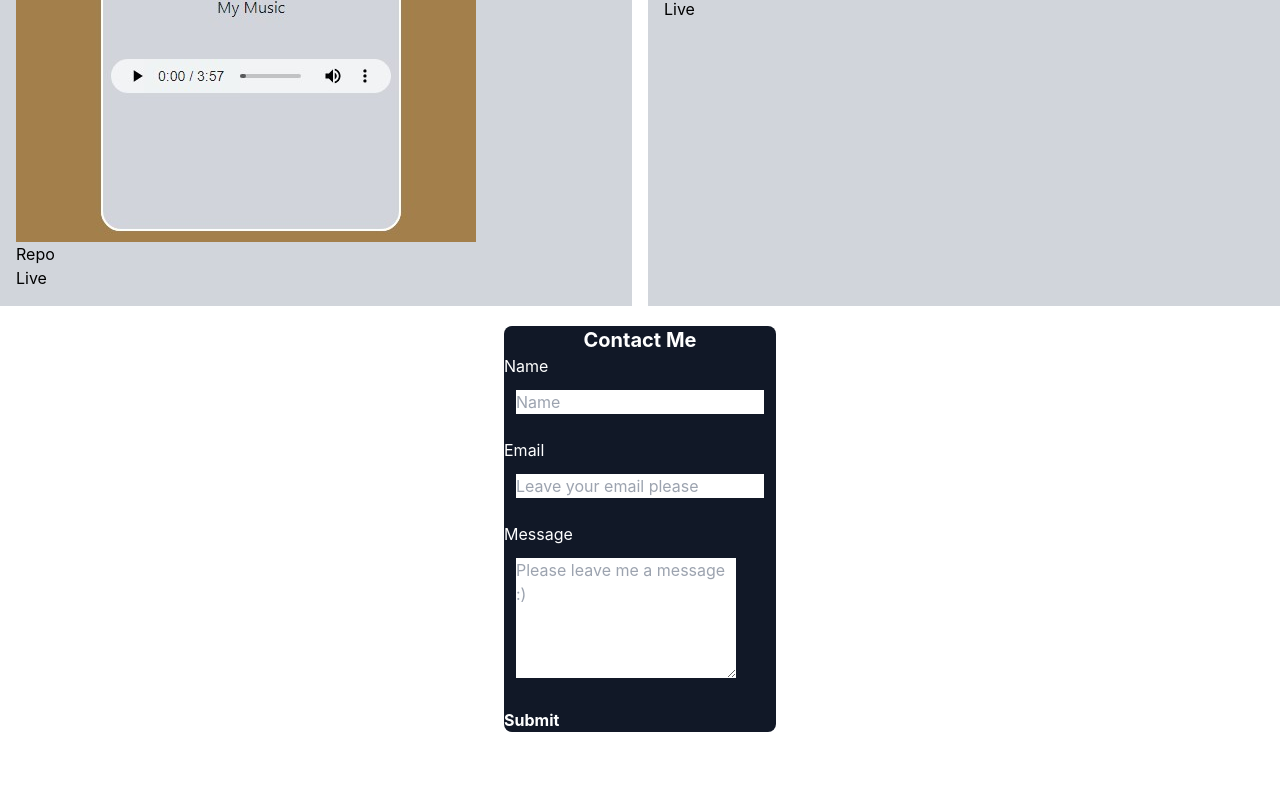
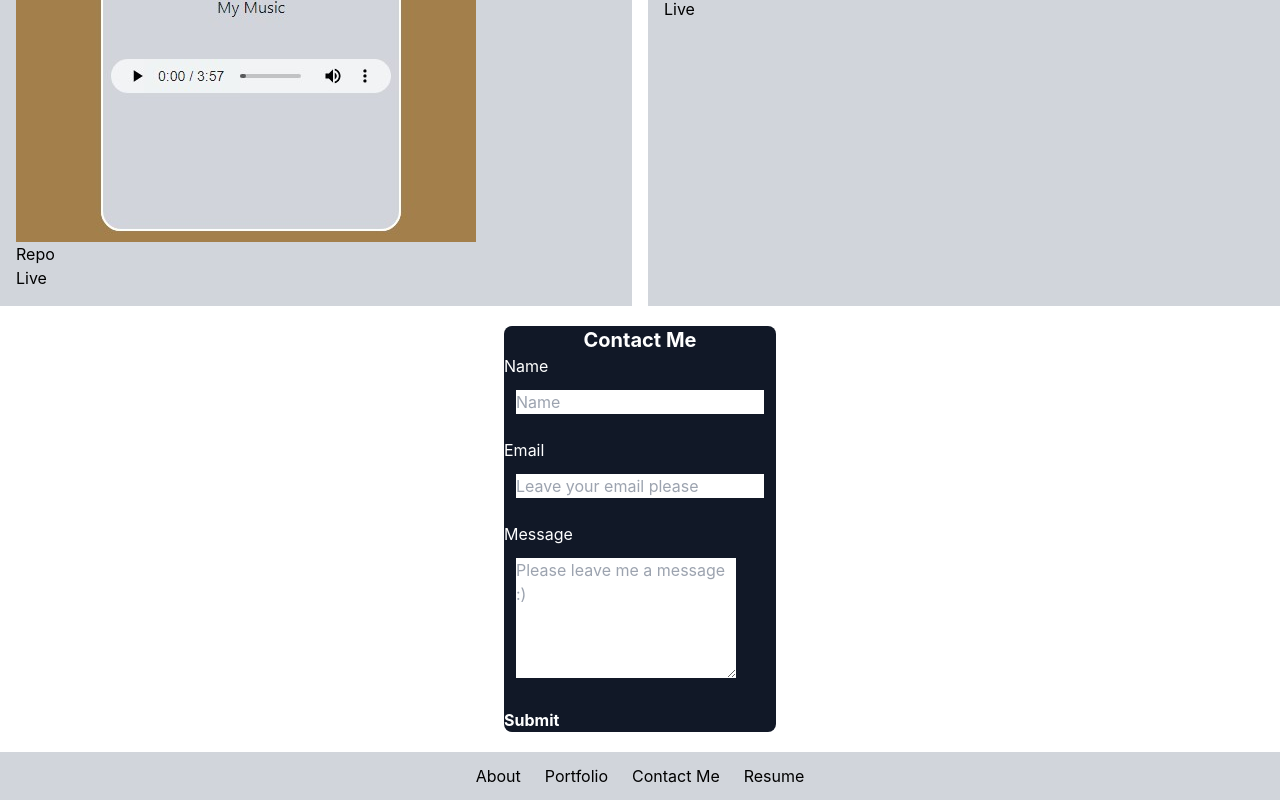
Before and after one commit to Kingnick253/portfolio-react, a React (Create React App) app: page / in a window 1280 px wide. Shown: the part 2294-3094 px from the top of the page. Before the commit the page ends 3046 px from the top, so only its background shows below. Built offline with nearby package versions, Linux system fonts and the light colour scheme.

Commit message:
added basic footer for now, will style more tomorrow

```diff
--- a/src/App.js
+++ b/src/App.js
@@ -1,5 +1,6 @@
 import React from 'react';
 import './App.css';
+import Footer from './components/Footer';
 // import  PortfolioContainer from "./components/PortfolioContainer";
 import { Navbar } from "./components/Navbar";
 import { About } from './pages/About';
@@ -14,6 +15,7 @@ function App() {
     <Portfolio />
     <Contact />
     </div>
+    <Footer />
     </>
   );
 }
--- a/src/components/Footer.js
+++ b/src/components/Footer.js
@@ -0,0 +1,12 @@
+export default function Footer() {
+
+
+    return(
+        <div className=" ml-auto flex justify-center bg-gray-300">
+            <a href="#about" className="p-3 hover:bg-sky-400">About</a>
+                <a href="#portfolio" className="p-3 hover:bg-sky-400">Portfolio</a>
+                <a href="#contact" className="p-3 hover:bg-sky-400">Contact Me</a>
+                <a href="#resume" className="p-3 hover:bg-sky-400">Resume</a>
+        </div>
+    )
+}
```
